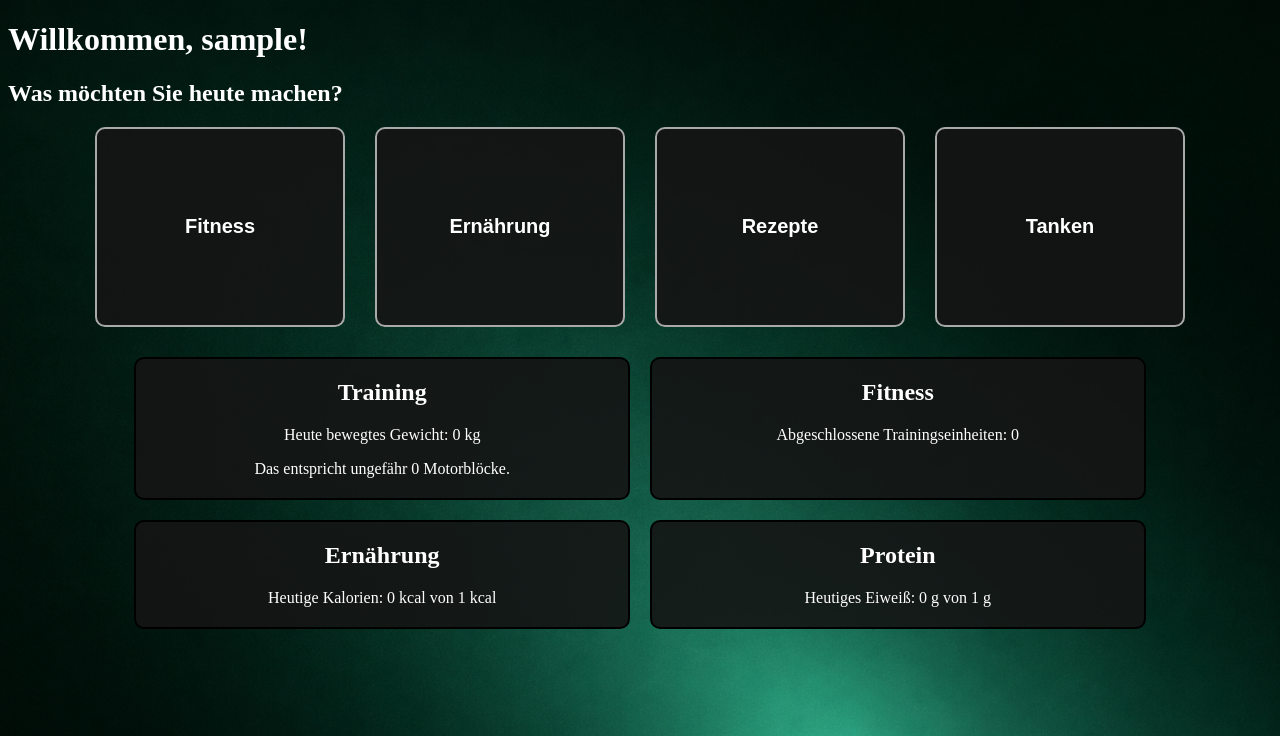
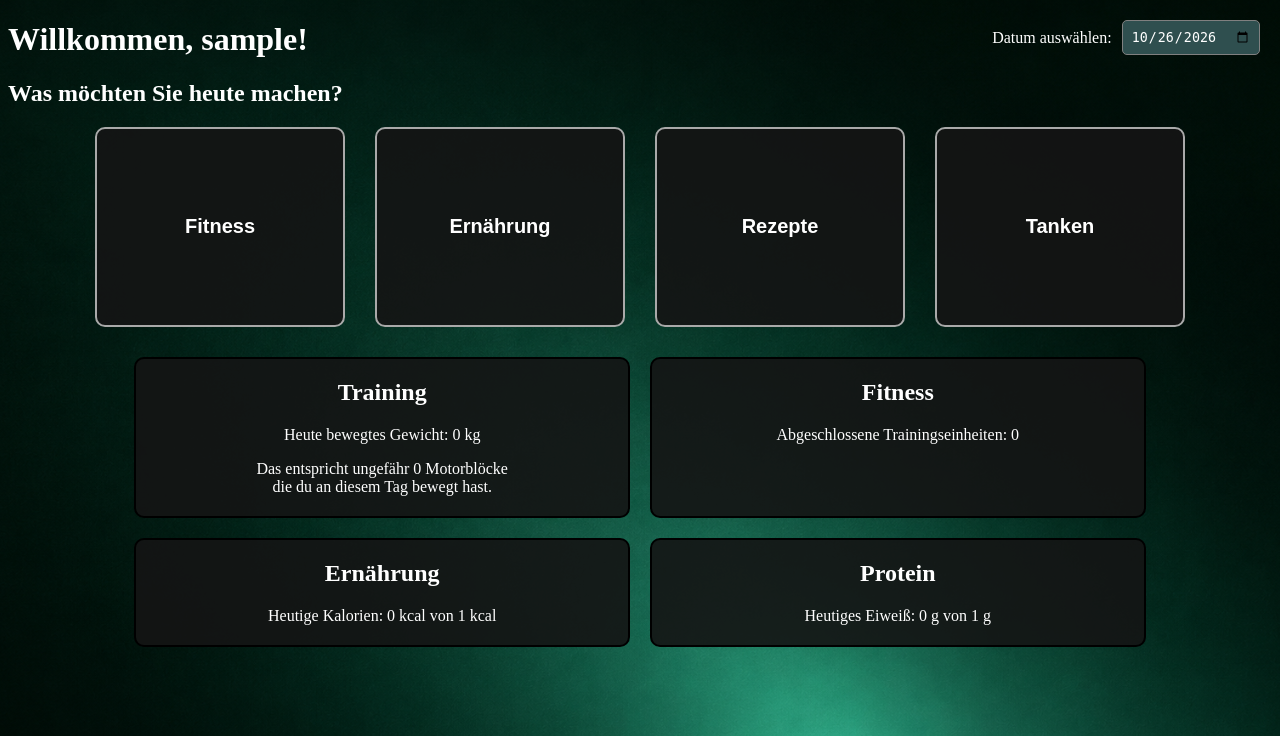
Before and after one commit to nicolas-python/personal-tracker, a Flask app: page /selection in a window 1280 px wide. Shown: the top 736 px of the page. Run offline with Flask 3, Linux system fonts and the light colour scheme; the visitor is signed in with stand-in values (Sample User, id 1); tables that the repository leaves empty hold one stand-in row (values such as "Sample post").

Commit message:
wip(training): save daily weight comparison

```diff
--- a/routes.py
+++ b/routes.py
@@ -66,12 +66,12 @@ def selection():
     user_id = session["user_id"]
     username = session.get("username")
 
-    today = __import__("datetime").date.today().isoformat()
+    today = __import__("datetime").date.today().isoformat()             #isoformat() wandelt ein Datum in ein festes Textformat um JJJJ-MM-TT
+    selected_date = request.args.get("date", today)
 
-    calories, protein = get_daily_nutrition(user_id, today)
+    calories, protein = get_daily_nutrition(user_id, selected_date)
     calorie_needs = get_calorie_needs(user_id)
-
-    completed_workouts_count, total_weight = get_daily_training_stats(user_id, today)
+    completed_workouts_count, total_weight = get_daily_training_stats(user_id, selected_date)
 
     if calorie_needs:
         calorie_goal = calorie_needs[0]
@@ -87,7 +87,8 @@ def selection():
         calorie_needs = calorie_needs[0],
         protein_goal = calorie_needs[1],
         completed_workouts_count=completed_workouts_count,
-        total_weight=round(total_weight)
+        total_weight=round(total_weight),
+        selected_date=selected_date,
     )
 
 
--- a/static/css/style.css
+++ b/static/css/style.css
@@ -77,6 +77,16 @@
 .daily-stats-box p
 {
     margin-bottom: 0;
+}
+
+.date-selection
+{
+    position: absolute;
+    top: 20px;
+    right: 20px;
+    display: flex;
+    align-items: center;
+    gap: 10px;
 }
 
 /* -------------------------------------------create_workout.html------------------------------------------- */
--- a/templates/selection.html
+++ b/templates/selection.html
@@ -34,7 +34,10 @@
     </div>
 
     <div class="daily-stats-container">
-
+        <div class="date-selection">
+            <label for="selectedDate">Datum auswählen:</label>
+            <input type="date" id="selectedDate" value="{{ selected_date }}">
+        </div>
 
         <div class="daily-stats-box">
             <h2>Training</h2>
@@ -115,12 +118,19 @@ function getWeightComparisonText(totalWeight)
 
     const amount = Number((totalWeight / comparison.weight).toFixed(2));                      //toFixed(2) = rundet die Zahl auf maximal zwei Nachkommastellen
 
-    return "Das entspricht ungefähr " +  amount.toLocaleString("de-DE") + " " + comparison.text + ".";      //toLocaleString("de-DE") = formatiert die Zahl nach deutschen Schreibregeln(Komma für Dezimalzahlen und Punkt für Tausender)
+    return "Das entspricht ungefähr " + amount.toLocaleString("de-DE") + " " + comparison.text + "<br>die du an diesem Tag bewegt hast.";    //toLocaleString("de-DE") = formatiert die Zahl nach deutschen Schreibregeln(Komma für Dezimalzahlen und Punkt für Tausender)
 }
-comparison.textContent = getWeightComparisonText(totalWeight);
+comparison.innerHTML = getWeightComparisonText(totalWeight);
+
+//datumsfeld auswählen
+const selectedDate = document.getElementById("selectedDate");
+
+selectedDate.addEventListener("change", function ()
+{
+    window.location.href = "/selection?date=" + selectedDate.value;
+});
+
 
 </script>
-
-
 </body>
 </html>
```
